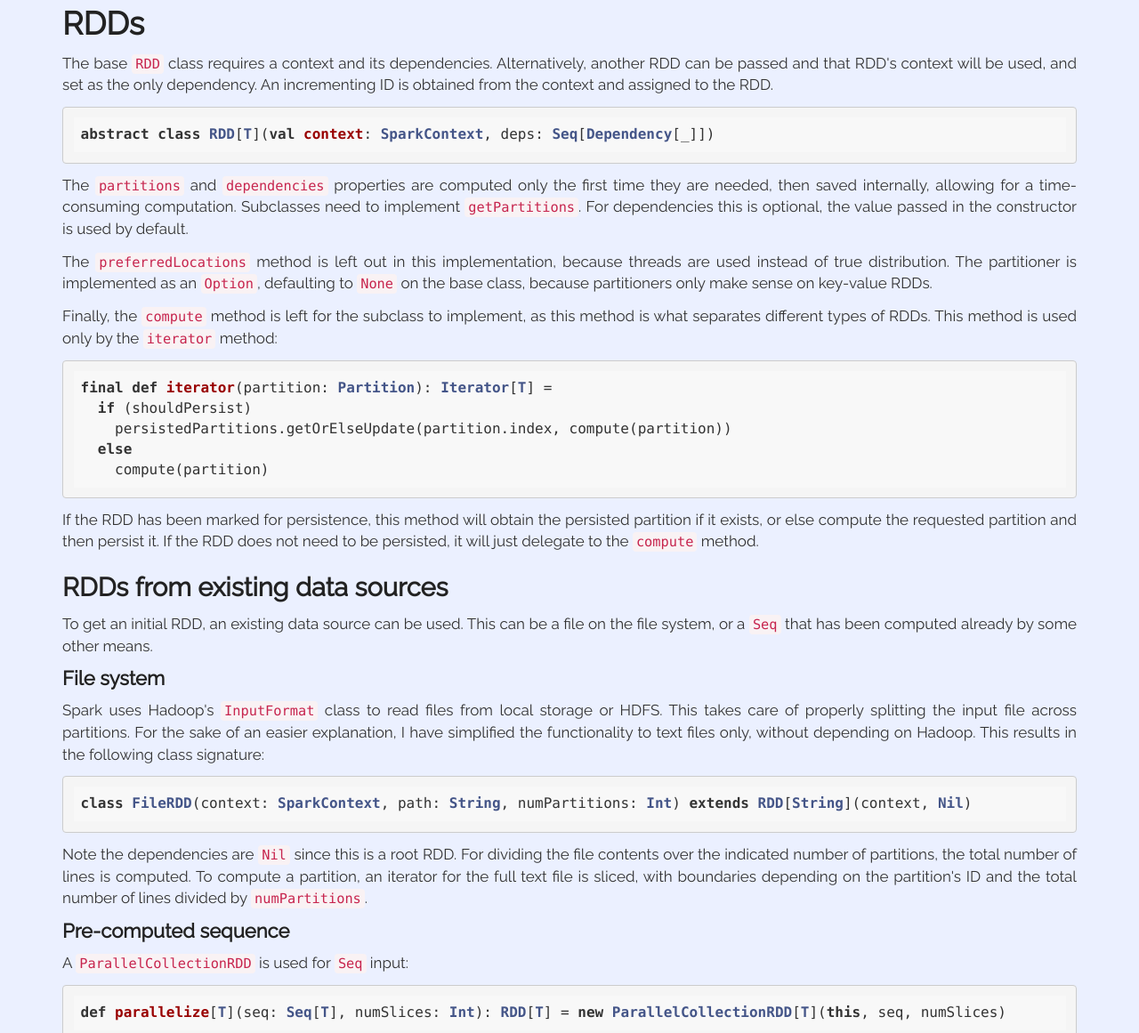
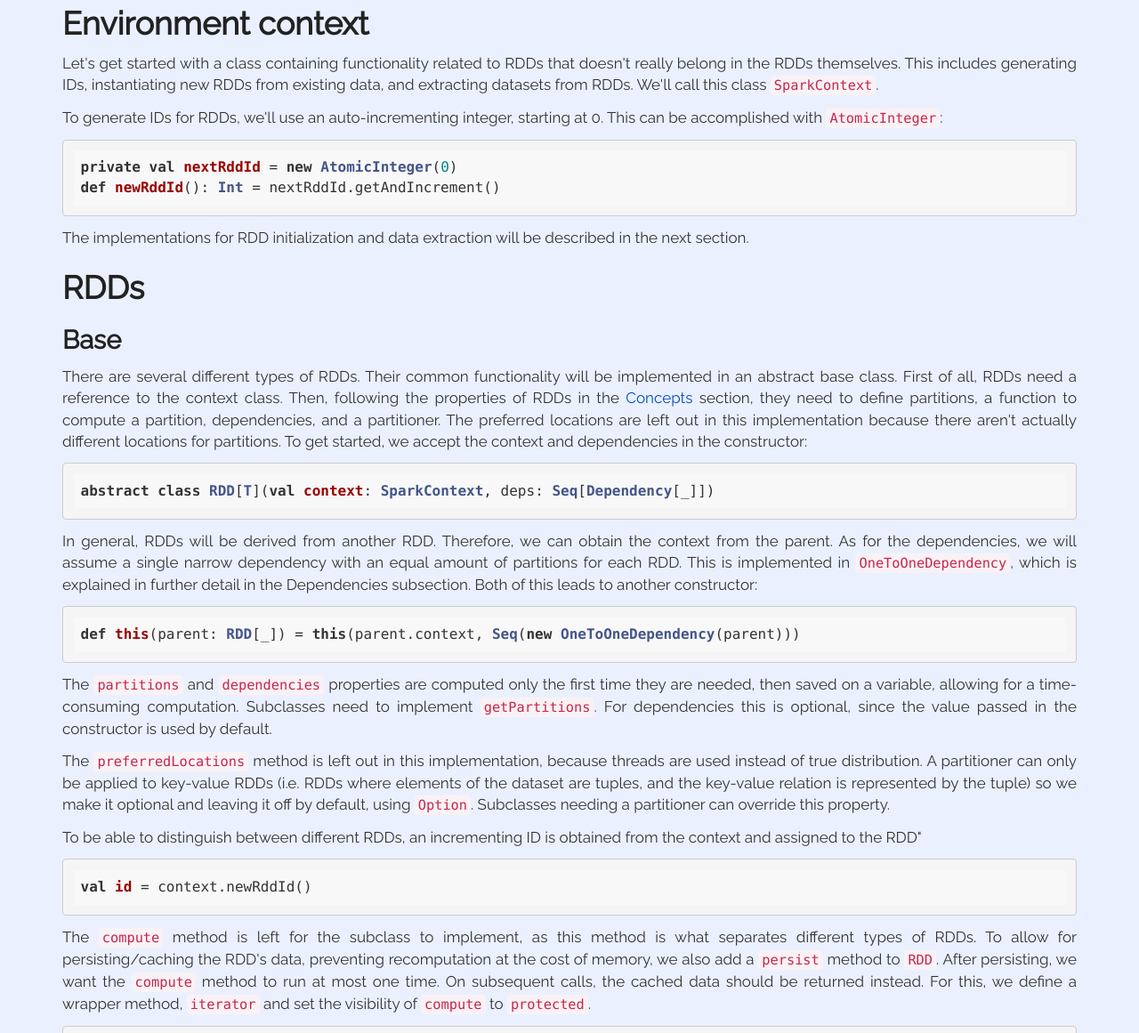
Before and after one commit to bvangraafeiland/spark-decoded, a website: page article/public/index.html in a window 1280 px wide. Shown: the part 2260-3421 px from the top of the page at 89% size. Drawn offline with Linux system fonts and the light colour scheme; a web font is replaced by a local one.

Commit message:
changed cache to list, made compute protected

```diff
--- a/article/public/index.html
+++ b/article/public/index.html
@@ -60,21 +60,33 @@
     <section id="implementation">
         <h1>Implementation</h1>
 
+        <h2>Environment context</h2>
+        <p>Let's get started with a class containing functionality related to RDDs that doesn't really belong in the RDDs themselves. This includes generating IDs, instantiating new RDDs from existing data, and extracting datasets from RDDs. We'll call this class <code>SparkContext</code>.</p>
+        <p>To generate IDs for RDDs, we'll use an auto-incrementing integer, starting at 0. This can be accomplished with <code>AtomicInteger</code>:</p>
+        <pre><code class="scala">private val nextRddId = new AtomicInteger(0)
+def newRddId(): Int = nextRddId.getAndIncrement()</code></pre>
+        <p>The implementations for RDD initialization and data extraction will be described in the next section.</p>
+
         <h2>RDDs</h2>
-        <p>The base <code>RDD</code> class requires a context and its dependencies. Alternatively, another RDD can be passed and that RDD's context will be used, and set as the only dependency. An incrementing ID is obtained from the context and assigned to the RDD.</p>
+        <h3>Base</h3>
+        <p>There are several different types of RDDs. Their common functionality will be implemented in an abstract base class. First of all, RDDs need a reference to the context class. Then, following the properties of RDDs in the <a href="#concepts">Concepts</a> section, they need to define partitions, a function to compute a partition, dependencies, and a partitioner. The preferred locations are left out in this implementation because there aren't actually different locations for partitions. To get started, we accept the context and dependencies in the constructor:</p>
         <pre><code class="scala">abstract class RDD[T](val context: SparkContext, deps: Seq[Dependency[_]])</code></pre>
-        <p>The <code>partitions</code> and <code>dependencies</code> properties are computed only the first time they are needed, then saved internally, allowing for a time-consuming computation. Subclasses need to implement <code>getPartitions</code>. For dependencies this is optional, the value passed in the constructor is used by default.</p>
-        <p>The <code>preferredLocations</code> method is left out in this implementation, because threads are used instead of true distribution. The partitioner is implemented as an <code>Option</code>, defaulting to <code>None</code> on the base class, because partitioners only make sense on key-value RDDs.</p>
-        <p>Finally, the <code>compute</code> method is left for the subclass to implement, as this method is what separates different types of RDDs. This method is used only by the <code>iterator</code> method:</p>
+        <p>In general, RDDs will be derived from another RDD. Therefore, we can obtain the context from the parent. As for the dependencies, we will assume a single narrow dependency with an equal amount of partitions for each RDD. This is implemented in <code>OneToOneDependency</code>, which is explained in further detail in the Dependencies subsection. Both of this leads to another constructor:</p>
+        <pre><code class="scala">def this(parent: RDD[_]) = this(parent.context, Seq(new OneToOneDependency(parent)))</code></pre>
+        <p>The <code>partitions</code> and <code>dependencies</code> properties are computed only the first time they are needed, then saved on a variable, allowing for a time-consuming computation. Subclasses need to implement <code>getPartitions</code>. For dependencies this is optional, since the value passed in the constructor is used by default.</p>
+        <p>The <code>preferredLocations</code> method is left out in this implementation, because threads are used instead of true distribution. A partitioner can only be applied to key-value RDDs (i.e. RDDs where elements of the dataset are tuples, and the key-value relation is represented by the tuple) so we make it optional and leaving it off by default, using <code>Option</code>. Subclasses needing a partitioner can override this property.</p>
+        <p>To be able to distinguish between different RDDs, an incrementing ID is obtained from the context and assigned to the RDD"</p>
+        <pre><code class="scala">val id = context.newRddId()</code></pre>
+        <p>The <code>compute</code> method is left for the subclass to implement, as this method is what separates different types of RDDs. To allow for persisting/caching the RDD's data, preventing recomputation at the cost of memory, we also add a <code>persist</code> method to <code>RDD</code>. After persisting, we want the <code>compute</code> method to run at most one time. On subsequent calls, the cached data should be returned instead. For this, we define a wrapper method, <code>iterator</code> and set the visibility of <code>compute</code> to <code>protected</code>.</p>
         <pre><code class="scala">final def iterator(partition: Partition): Iterator[T] =
   if (shouldPersist)
-    persistedPartitions.getOrElseUpdate(partition.index, compute(partition))
+    persistedPartitions.getOrElseUpdate(partition.index, compute(partition).toList).toIterator
   else
     compute(partition)
 </code></pre>
-        <p>If the RDD has been marked for persistence, this method will obtain the persisted partition if it exists, or else compute the requested partition and then persist it. If the RDD does not need to be persisted, it will just delegate to the <code>compute</code> method.</p>
+        <p>If the RDD has been marked for persistence, this method will obtain the persisted partition if it exists, or else compute the requested partition and then persist it. Because an <code>Iterator</code> can only be traversed once, the data is persisted as <code>List</code> and converted back when needed. If the RDD doesn't need to be persisted, it will just delegate to the <code>compute</code> method.</p>
 
-        <h3>RDDs from existing data sources</h3>
+        <h3>Initializing RDDs from existing data sources</h3>
         <p>To get an initial RDD, an existing data source can be used. This can be a file on the file system, or a <code>Seq</code> that has been computed already by some other means.</p>
 
         <h4>File system</h4>
```
Also changed, not shown: 2 other files.
